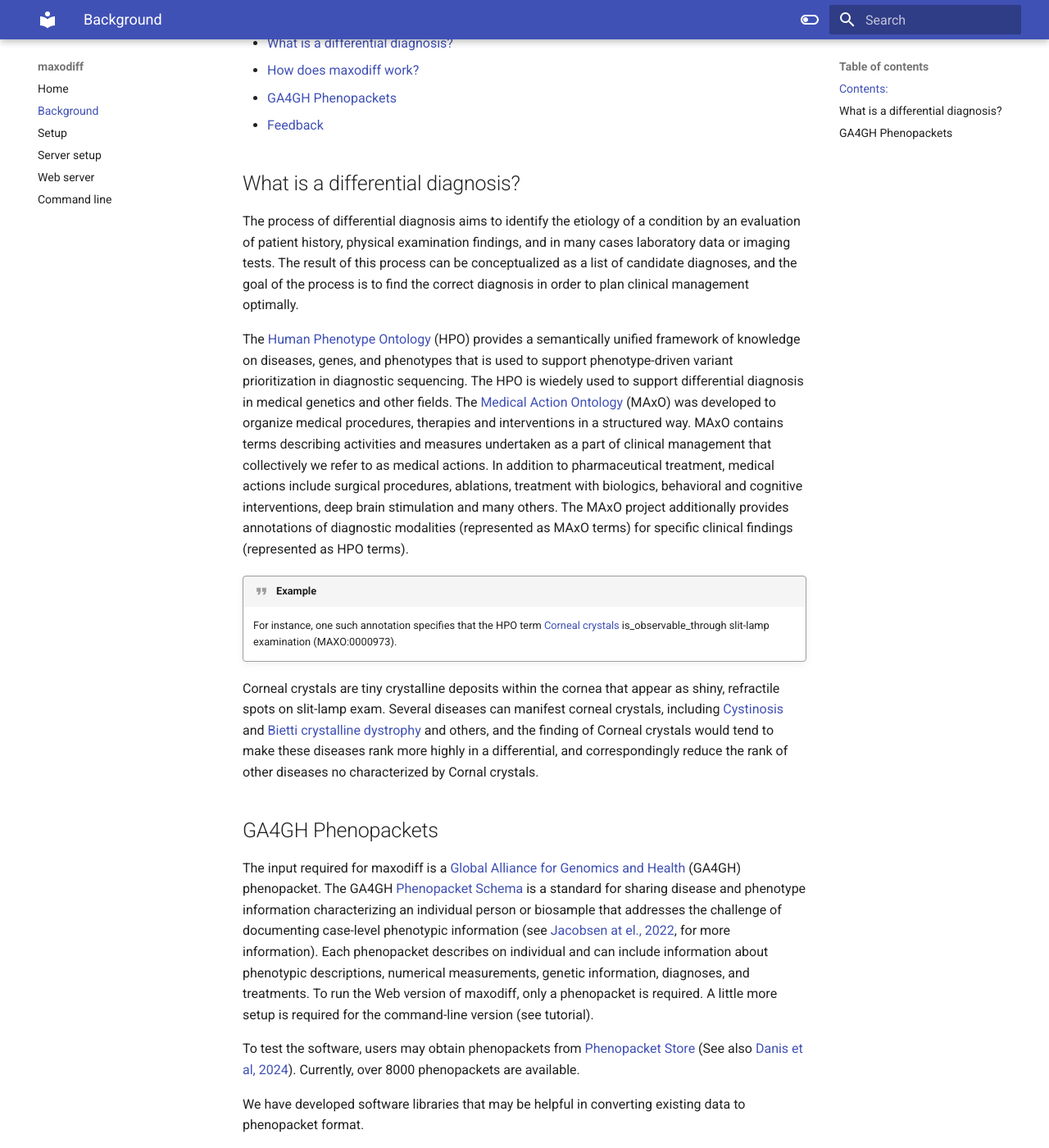
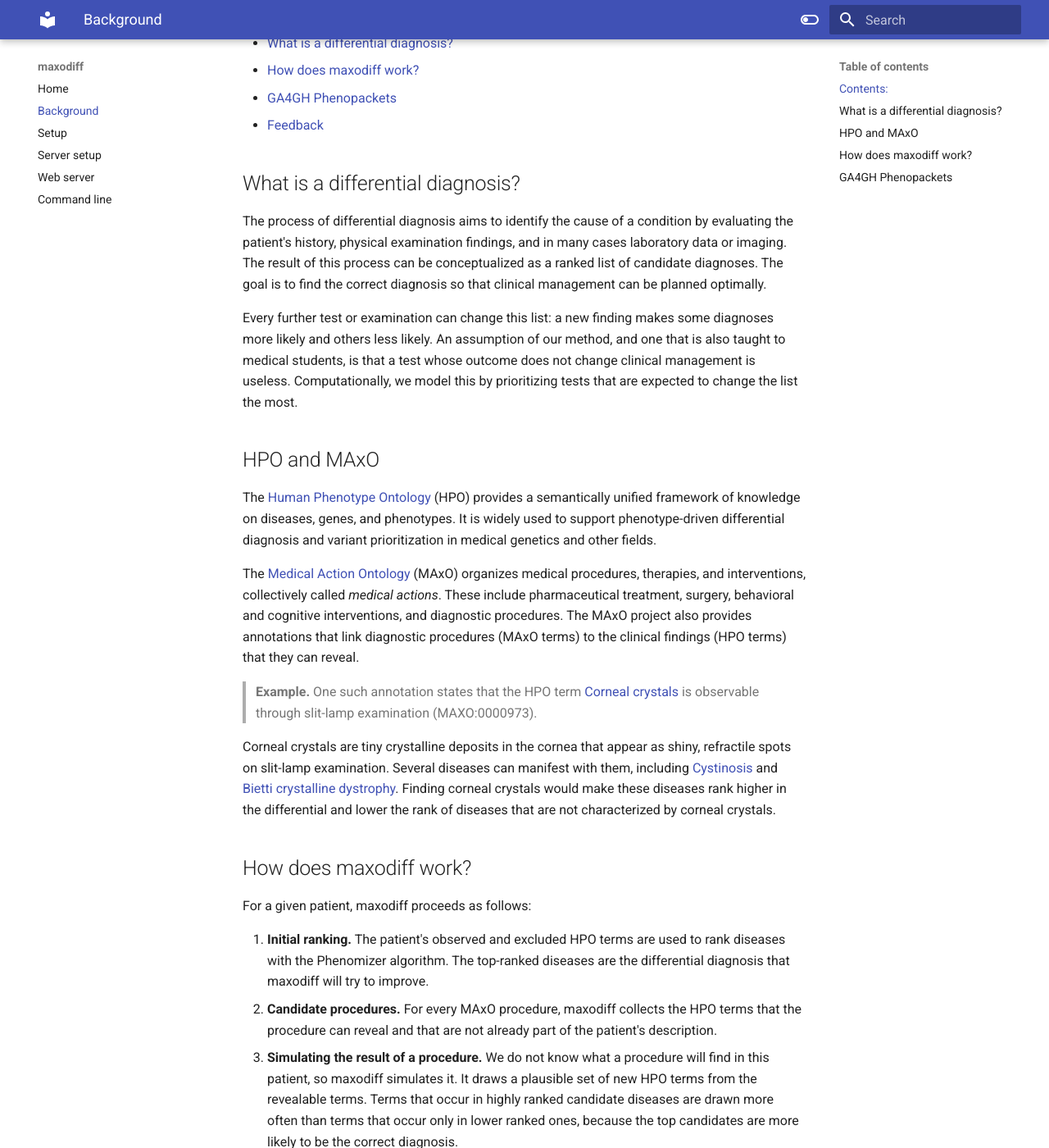
Before and after one commit to P2GX/maxodiff, an MkDocs documentation site: the page built from docs/background.md, in a window 1280 px wide and 1400 px high, scrolled down 191 px. Shown: the whole window at 82% size. Built offline with MkDocs 1.6.1 and Material for MkDocs 9.7.7, drawn with Linux system fonts in a browser that asks for light colours; some of the changed text lies outside the part shown.

```diff
--- a/docs/background.md
+++ b/docs/background.md
@@ -10,27 +10,105 @@
 
 ## What is a differential diagnosis?
 
-The process of differential diagnosis aims to identify the etiology of a condition by an evaluation of patient history, physical examination findings, and in many cases laboratory data or imaging tests. The result of this process can be conceptualized as a list of candidate diagnoses, and the goal of the process is to find the correct diagnosis in order to plan clinical management optimally.
+The process of differential diagnosis aims to identify the cause of a condition
+by evaluating the patient's history, physical examination findings, and in many cases
+laboratory data or imaging. The result  of this process can be conceptualized
+as a ranked list of  candidate diagnoses. The goal is to find the correct diagnosis
+so that clinical management can be planned optimally.
 
-The [Human Phenotype Ontology](https://hpo.jax.org/){:target="_blank"} (HPO) provides a semantically unified framework of knowledge on diseases, genes, and phenotypes that is used to support phenotype-driven variant prioritization in diagnostic sequencing. The HPO is wiedely used to support
-differential diagnosis in medical genetics and other fields. The [Medical Action Ontology](https://github.com/monarch-initiative/maxo){:target="_blank"} (MAxO) was developed to organize medical procedures, therapies and interventions in a structured way. MAxO contains terms describing activities and measures undertaken as a part of clinical management that collectively we refer to as medical actions. In addition to pharmaceutical treatment, medical actions include surgical procedures, ablations, treatment with biologics, behavioral and cognitive interventions, deep brain stimulation and many others. The MAxO project additionally provides annotations of diagnostic modalities (represented as MAxO terms) for specific clinical findings (represented as HPO terms).
+Every further test or examination can change this list: a new finding makes some
+diagnoses more likely and others less likely. An assumption of our method, and one
+that is also taught to medical students, is that a test whose outcome does not
+change clinical management is useless. Computationally, we model this by prioritizing
+tests that are expected to change the list the most.
 
-!!! quote "Example"
-    For instance, one such annotation specifies that the HPO term [Corneal crystals](https://hpo.jax.org/browse/term/HP:0000531){:target="_blank"} is_observable_through slit-lamp examination (MAXO:0000973).
+## HPO and MAxO
 
-Corneal crystals are tiny crystalline deposits within the cornea that appear as shiny, refractile spots on slit-lamp exam. Several diseases can manifest corneal crystals, including [Cystinosis](https://hpo.jax.org/browse/disease/OMIM:219900) and [Bietti crystalline dystrophy](https://hpo.jax.org/browse/disease/OMIM:210370){:target="_blank"} and others, and the finding of Corneal crystals would tend to make these diseases rank more highly in a differential, and correspondingly reduce the rank of other diseases no characterized by Cornal crystals.
+The [Human Phenotype Ontology](https://hpo.jax.org/) (HPO) provides a
+semantically unified framework of knowledge on diseases, genes, and phenotypes.
+It is widely used to support phenotype-driven differential diagnosis and
+variant prioritization in medical genetics and other fields.
 
+The [Medical Action Ontology](https://github.com/monarch-initiative/maxo) (MAxO)
+organizes medical procedures, therapies, and interventions, collectively called
+*medical actions*. These include pharmaceutical treatment, surgery, behavioral
+and cognitive interventions, and diagnostic procedures. The MAxO project also
+provides annotations that link diagnostic procedures (MAxO terms) to the
+clinical findings (HPO terms) that they can reveal.
+
+> **Example.** One such annotation states that the HPO term
+> [Corneal crystals](https://hpo.jax.org/browse/term/HP:0000531) is observable
+> through slit-lamp examination (MAXO:0000973).
+
+Corneal crystals are tiny crystalline deposits in the cornea that appear as
+shiny, refractile spots on slit-lamp examination. Several diseases can manifest
+with them, including
+[Cystinosis](https://hpo.jax.org/browse/disease/OMIM:219900) and
+[Bietti crystalline dystrophy](https://hpo.jax.org/browse/disease/OMIM:210370).
+Finding corneal crystals would make these diseases rank higher in the
+differential and lower the rank of diseases that are not characterized by
+corneal crystals.
+
+## How does maxodiff work?
+
+For a given patient, maxodiff proceeds as follows:
+
+1. **Initial ranking.** The patient's observed and excluded HPO terms are used
+   to rank diseases with the Phenomizer algorithm. The top-ranked diseases are
+   the differential diagnosis that maxodiff will try to improve.
+2. **Candidate procedures.** For every MAxO procedure, maxodiff collects the HPO
+   terms that the procedure can reveal and that are not already part of the
+   patient's description.
+3. **Simulating the result of a procedure.** We do not know what a procedure
+   will find in this patient, so maxodiff simulates it. It draws a plausible set
+   of new HPO terms from the revealable terms. Terms that occur in highly ranked
+   candidate diseases are drawn more often than terms that occur only in lower
+   ranked ones, because the top candidates are more likely to be the correct
+   diagnosis.
+4. **Re-ranking.** The drawn terms are added to the patient's description and
+   the diseases are ranked again.
+5. **Repetition.** Steps 3 and 4 are repeated many times (the number of
+   repetitions is a parameter), each time starting from the original patient.
+   For each disease, maxodiff records its average rank across repetitions.
+6. **Comparison.** The average rank of each disease is compared with its initial
+   rank. Procedures that move the diseases of the differential diagnosis
+   apart, so that they can be told from each other, are ranked highest.
+
+Because the procedure's result is simulated by random sampling, repeated runs
+give slightly different numbers. Using more repetitions makes the results more
+stable at the cost of a longer running time.
+
+See [Reading the results](app.md) for how these numbers are displayed.
 
 ## GA4GH Phenopackets
 
-The input required for maxodiff is a [Global Alliance for Genomics and Health](https://www.ga4gh.org/){:target="_blank"}  (GA4GH) phenopacket.
-The GA4GH [Phenopacket Schema](https://phenopacket-schema.readthedocs.io/en/latest/){:target="_blank"} is a standard for sharing disease and phenotype information characterizing an individual person or biosample that addresses the challenge of documenting case-level phenotypic information (see [Jacobsen at el., 2022](https://pubmed.ncbi.nlm.nih.gov/35705716/){:target="_blank"}, for more information).  Each phenopacket describes on individual and can include information about phenotypic descriptions, numerical measurements, genetic information, diagnoses, and treatments. To run the Web version of maxodiff, only a phenopacket is required. A little more setup is required for the command-line version (see tutorial).
+The input for maxodiff is a
+[Global Alliance for Genomics and Health](https://www.ga4gh.org/){:target="_blank"} (GA4GH)
+phenopacket. The
+[Phenopacket Schema](https://phenopacket-schema.readthedocs.io/en/latest/) is a
+standard for sharing disease and phenotype information about an individual
+person or biosample (see
+[Jacobsen et al., 2022](https://pubmed.ncbi.nlm.nih.gov/35705716/){:target="_blank"}). Each
+phenopacket describes one individual and can include phenotypic descriptions,
+measurements, genetic information, diagnoses, and treatments.
 
-To test the software, users may obtain phenopackets from [Phenopacket Store](https://github.com/monarch-initiative/phenopacket-store){:target="_blank"} (See also [Danis et al, 2024](https://pubmed.ncbi.nlm.nih.gov/39394689/){:target="_blank"}). Currently, over 8000 phenopackets are available.
+maxodiff uses the observed and excluded HPO terms of the phenopacket. To run the
+web version, only a phenopacket is required. The command-line version needs a
+little more [setup](setup.md).
 
-We have developed software libraries that may be helpful in converting existing data to phenopacket format.
+To try the software, you can download phenopackets from
+[Phenopacket Store](https://github.com/monarch-initiative/phenopacket-store){:target="_blank"}
+(see also [Danis et al., 2025](https://pubmed.ncbi.nlm.nih.gov/39394689/){:target="_blank"}),
+which currently provides over 10,000 phenopackets.
 
-- [SAMS](https://www.genecascade.org/sams-cgi/index.cgi): Symptom annotation made simple - SAMS is a database and phenotyping tool for precision medicine that includes numerous functionalities including the creation of phenopackets.
-- [phenopacket-tools](https://github.com/phenopackets/phenopacket-tools){:target="_blank"}: (See also [Danis et al., 2024](https://pubmed.ncbi.nlm.nih.gov/37196000/){:target="_blank"}): Java library and command-line application
-- [phenopackets ](https://pypi.org/project/phenopackets/){:target="_blank"}: Python library
-- [phenopacket-schema](https://mvnrepository.com/artifact/org.phenopackets/phenopacket-schema){:target="_blank"}: Java library
+The following tools can help to convert existing data to phenopacket format:
+
+- [SAMS](https://www.genecascade.org/sams-cgi/index.cgi){:target="_blank"} (Symptom annotation
+  made simple): a database and phenotyping tool for precision medicine that can
+  create phenopackets.
+- [phenopacket-tools](https://github.com/phenopackets/phenopacket-tools){:target="_blank"}: Java
+  library and command-line application (see also
+  [Danis et al., 2023](https://pubmed.ncbi.nlm.nih.gov/37196000/){:target="_blank"}).
+- [phenopackets](https://pypi.org/project/phenopackets/){:target="_blank"}: Python library.
+- [phenopacket-schema](https://mvnrepository.com/artifact/org.phenopackets/phenopacket-schema){:target="_blank"}:
+  Java library.
--- a/mkdocs.yml
+++ b/mkdocs.yml
@@ -45,11 +45,7 @@ extra_css:
 
 plugins:
   - search
-  - mkdocstrings:
-      handlers:
-        python:
-          options:
-            docstring_style: sphinx
+
 
 
 extra:
```
Also changed, not shown: docs/index.md (+35 -7 lines), docs/understanding.md (added, +128 -0 lines).
